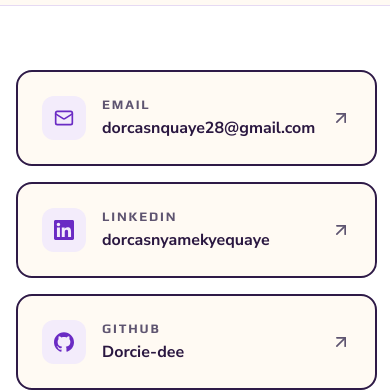
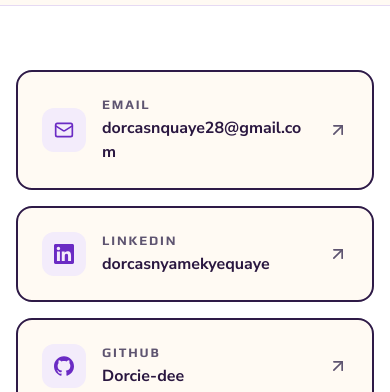
Before and after one commit to Dorcie-dee/my-portfolio-v2, a Next.js app: page /contact in a window 390 px wide. Shown: the part 493-885 px from the top of the page. Built offline with nearby package versions, Linux system fonts and the light colour scheme; no server answers.

Commit message:
fix(contact): prevent channel cards overflowing on small screens
Grid items defaulted to min-width: auto, so the long email address pushed the
cards past the viewport. Allow the cards to shrink and let long values wrap.

```diff
--- a/src/app/contact/page.tsx
+++ b/src/app/contact/page.tsx
@@ -71,7 +71,8 @@ export default function ContactPage() {
         <Container>
           <ul className="grid gap-4 sm:grid-cols-2">
             {channels.map((channel) => (
-              <li key={channel.label}>
+              // min-w-0 lets the card shrink below its content so long values (e.g. email) wrap
+              <li key={channel.label} className="min-w-0">
                 <a
                   href={channel.href}
                   {...(channel.external ? { target: "_blank", rel: "noopener noreferrer" } : {})}
@@ -82,10 +83,10 @@ export default function ContactPage() {
                   </span>
                   <span className="min-w-0 flex-1">
                     <span className="eyebrow block text-fg-muted">{channel.label}</span>
-                    <span className="mt-0.5 block truncate font-bold">{channel.value}</span>
+                    <span className="mt-0.5 block font-bold [overflow-wrap:anywhere]">{channel.value}</span>
                   </span>
                   <ArrowUpRight
-                    className="size-5 text-fg-muted transition-colors group-hover:text-accent"
+                    className="size-5 shrink-0 text-fg-muted transition-colors group-hover:text-accent"
                     aria-hidden="true"
                   />
                   {channel.external ? <span className="sr-only"> (opens in a new tab)</span> : null}
```
